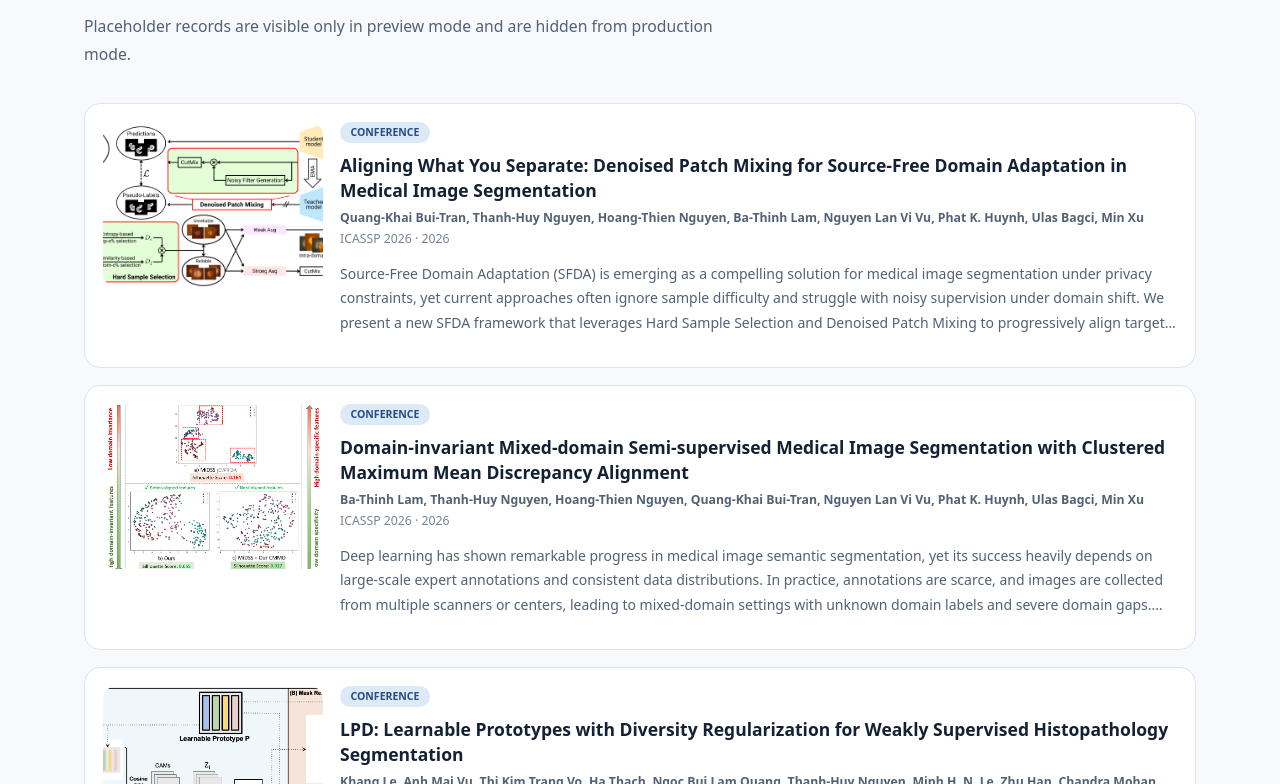
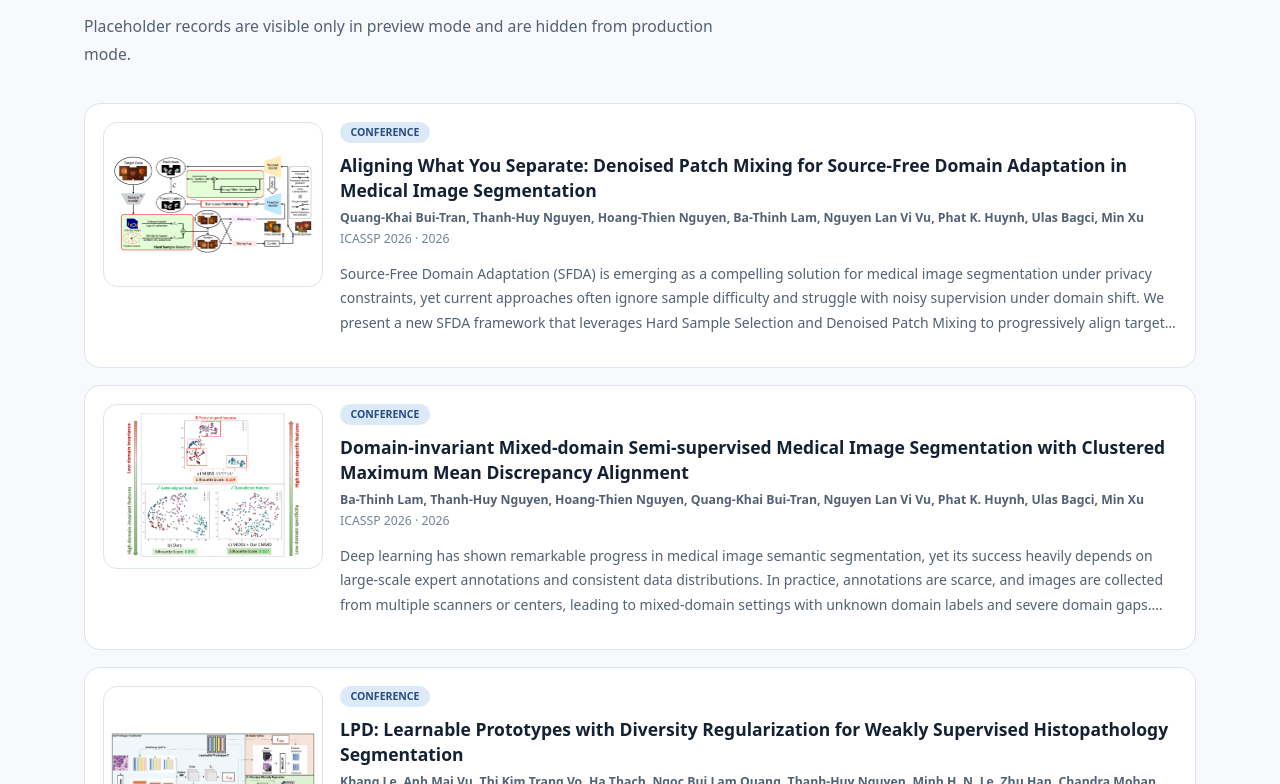
Before and after one commit to AIMA-Research-Group/aima-research-group.github.io, a Next.js app: page / in a window 1280 px wide. Shown: the part 3856-4640 px from the top of the page. Built offline with nearby package versions, Linux system fonts and the light colour scheme.

Commit message:
Fit publication thumbnails without cropping

```diff
--- a/components/content/Cards.tsx
+++ b/components/content/Cards.tsx
@@ -133,7 +133,7 @@ export function PublicationCard({ publication }: { publication: Publication }) {
   const visual = publication.figure || publication.thumbnail;
   return (
     <article className="surface-card grid gap-5 p-5 transition duration-300 hover:-translate-y-1 hover:shadow-[var(--shadow-soft)] md:grid-cols-[220px_1fr]">
-      <div className="relative h-48 min-w-0 overflow-hidden rounded-2xl md:h-[165px] [&>*]:h-full [&>*]:min-h-0 [&>*]:w-full">
+      <div className="relative h-48 min-w-0 overflow-hidden rounded-2xl border border-[var(--border)] bg-white md:h-[165px] [&>*]:h-full [&>*]:min-h-0 [&>*]:w-full">
         {visual ? (
           <Image
             src={withBasePath(visual)}
@@ -141,7 +141,7 @@ export function PublicationCard({ publication }: { publication: Publication }) {
             fill
             sizes="(min-width: 768px) 220px, 100vw"
             unoptimized={publication.media_type === "gif"}
-            className="object-cover"
+            className="object-contain p-2"
           />
         ) : (
           <PublicationThumbnailPlaceholder />
```
